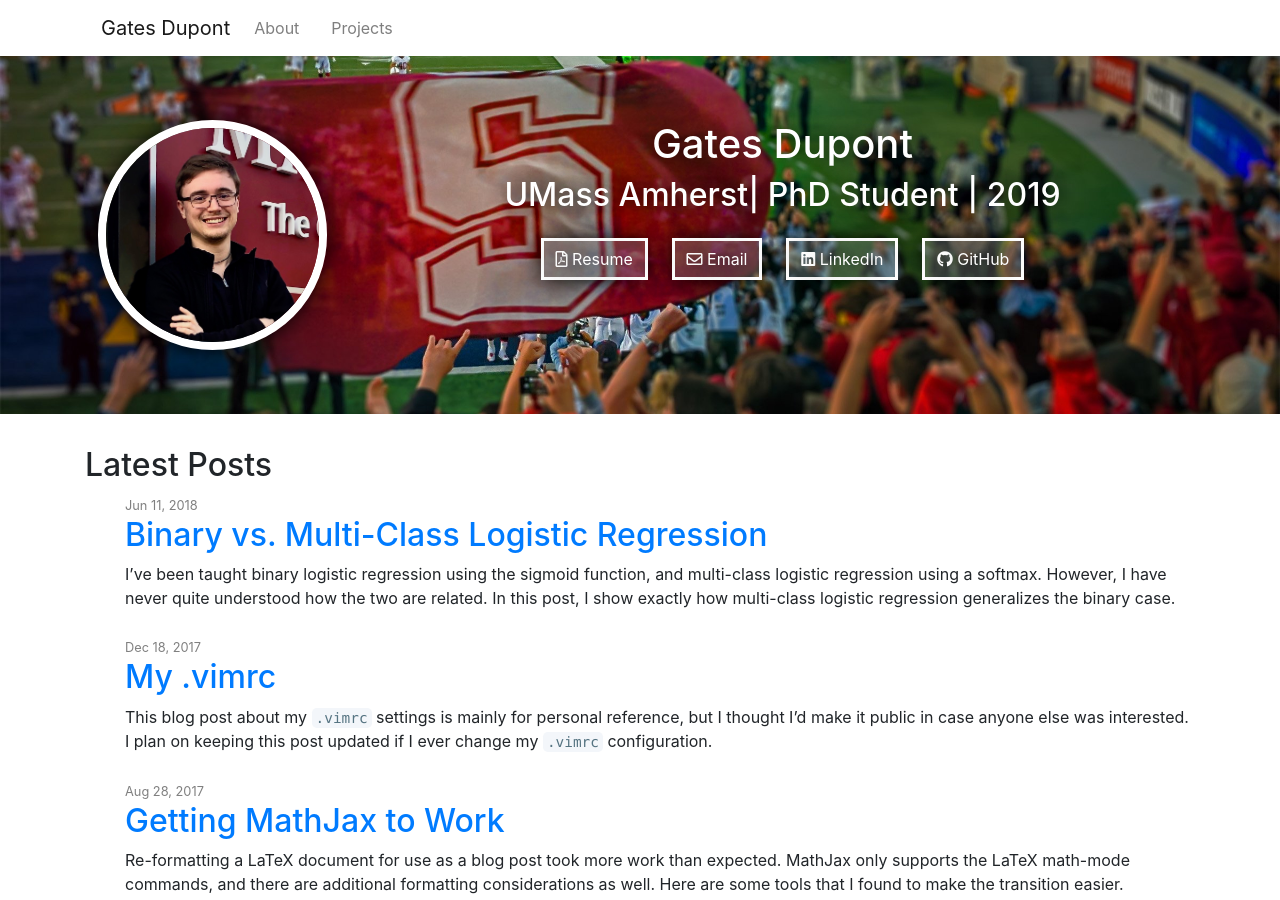
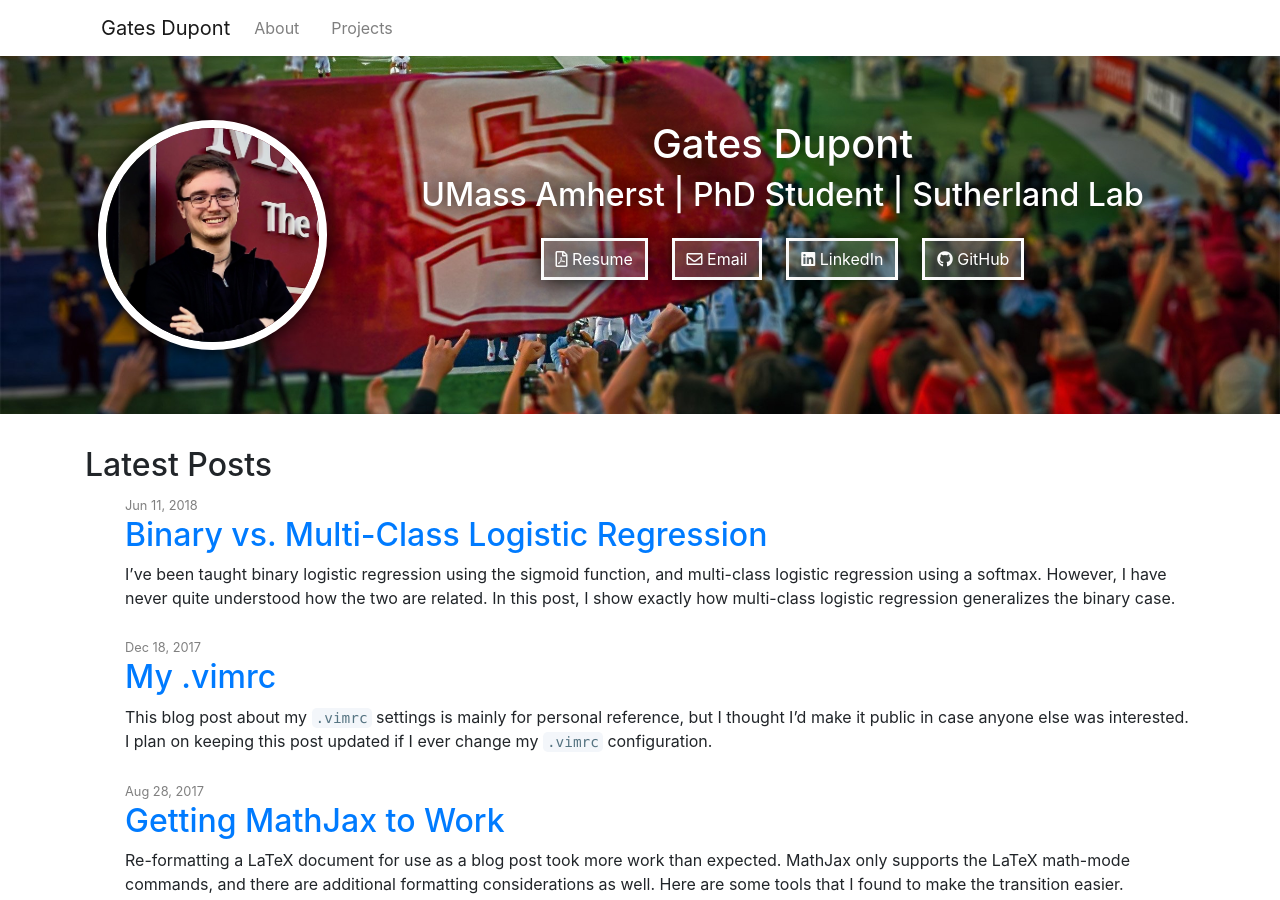
Before and after one commit to chrisyeh96/chrisyeh96.github.io, a Jekyll site: the page built from index.md, in a window 1280 px wide and 900 px high. Built offline with Jekyll 4.4.1, drawn with Linux system fonts in a browser that asks for light colours; nearby versions of some CDN libraries.

Commit message:
Update header.html

```diff
--- a/_includes/header.html
+++ b/_includes/header.html
@@ -10,7 +10,7 @@
       </div>
       <div class="col-12 col-md-8 col-lg-9">
         <h1>Gates Dupont</h1>
-        <h2>UMass Amherst| PhD Student | 2019</h2>
+        <h2>UMass Amherst | PhD Student | Sutherland Lab</h2>
 
         <!-- Contact -->
         <ul class="contact list-inline banner-social-buttons">
```
